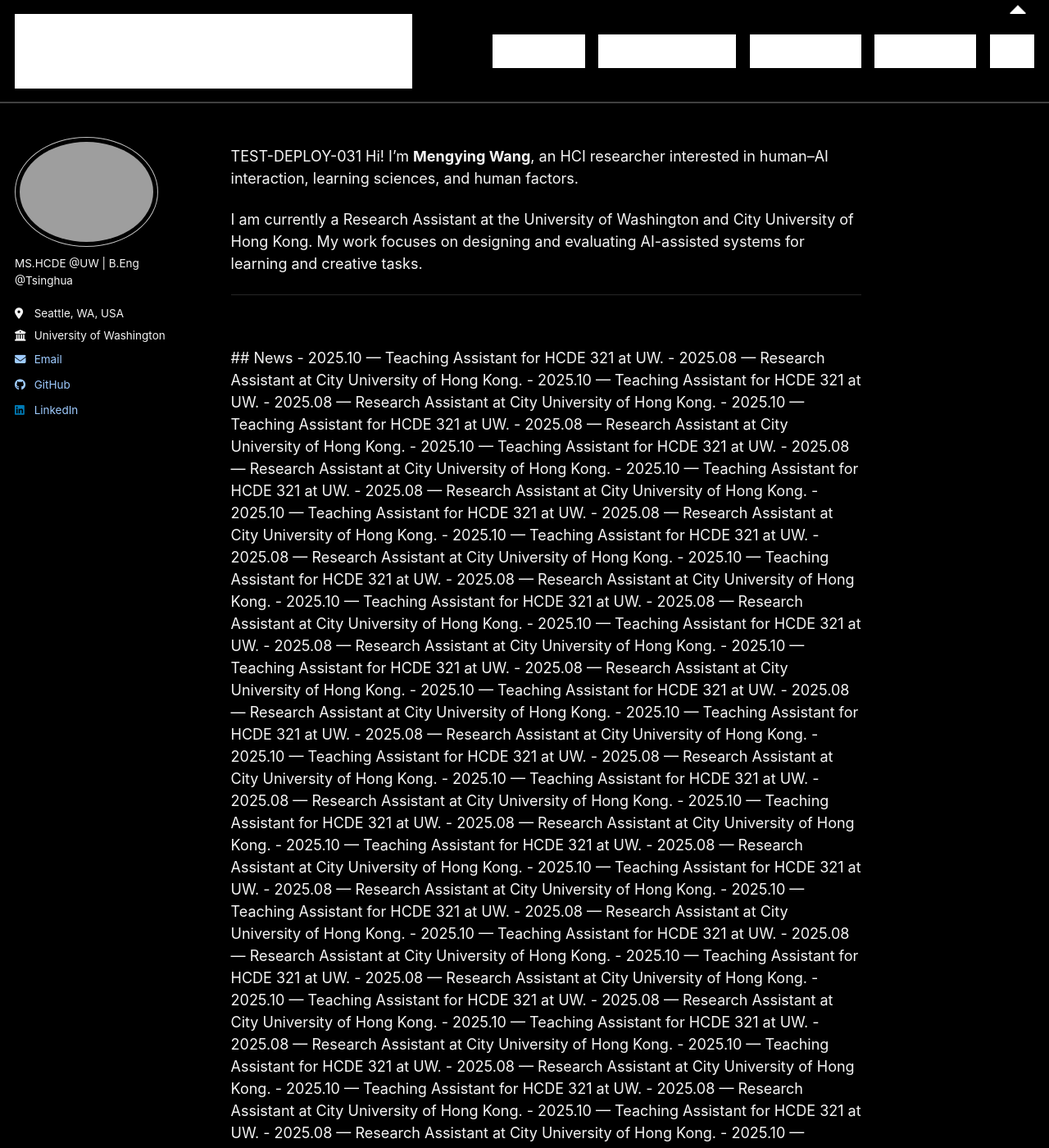
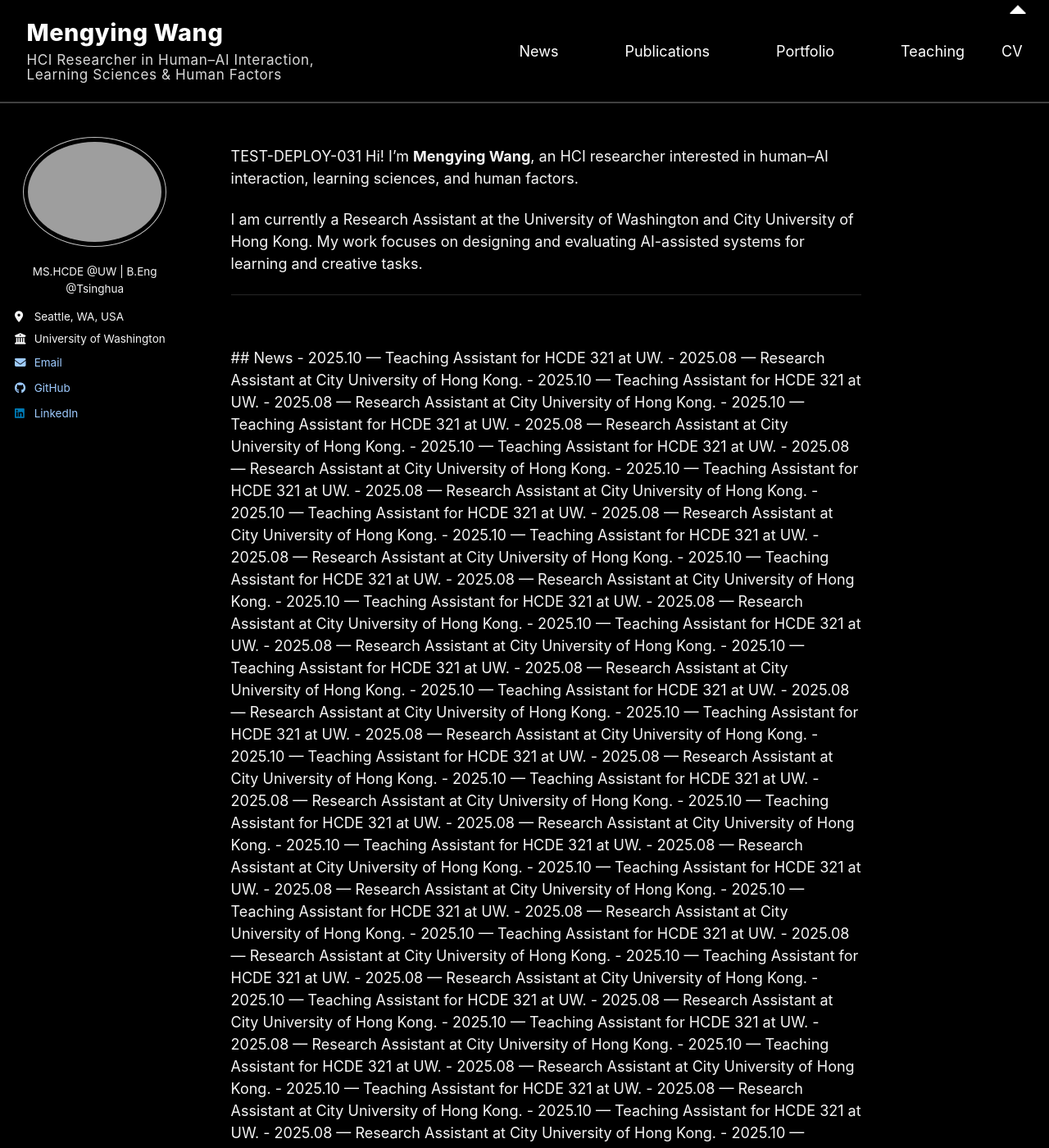
Before and after one commit to mengyingWWW/mengyingWWW.github.io, a Jekyll site: the page built from index.md, in a window 1280 px wide and 1400 px high. Shown: the whole window at 82% size. Built offline with Jekyll 4.4.1, drawn with Linux system fonts in a browser that asks for light colours; a script bundle is joined from its source files by our own code; library files that are not in the unit come from our copies.

Commit message:
Update main.scss

```diff
--- a/assets/css/main.scss
+++ b/assets/css/main.scss
@@ -354,3 +354,78 @@ button[aria-label*="Toggle"] {
     padding-right: 16px !important;
   }
 }
+/* =========================================================
+   FINAL DESKTOP FIXES (append at the VERY end of main.scss)
+   1) Fix white blocks in desktop masthead nav
+   2) Sidebar: avatar + bio centered, meta/links left-aligned
+   ========================================================= */
+
+/* ---------- 1) Desktop masthead: kill "white blocks" ---------- */
+@media (min-width: 769px) {
+  .masthead,
+  .masthead__inner-wrap,
+  .masthead__menu,
+  .greedy-nav,
+  .greedy-nav .visible-links,
+  .greedy-nav .visible-links > li,
+  .greedy-nav .visible-links > li > a {
+    background: transparent !important;
+    box-shadow: none !important;
+  }
+
+  /* If any rule accidentally set background-color (often white), force it off */
+  .masthead__menu-item,
+  .masthead__menu-item > a {
+    background-color: transparent !important;
+  }
+
+  /* Ensure text is visible (not “white rectangle”) */
+  .masthead a,
+  .masthead a:visited {
+    color: #ffffff !important;
+  }
+
+  /* Hover: bold only (no underline / no background) */
+  .masthead a:hover {
+    font-weight: 600 !important;
+    background-color: transparent !important;
+    text-decoration: none !important;
+  }
+}
+
+/* ---------- 2) Desktop sidebar alignment rules ---------- */
+@media (min-width: 769px) {
+  /* Center the avatar block */
+  .sidebar .author__avatar {
+    float: none !important;
+    display: flex !important;
+    justify-content: center !important;
+    margin: 0 0 10px 0 !important;
+  }
+
+  /* Center ONLY the bio line */
+  .sidebar .author__bio {
+    text-align: center !important;
+    margin: 0 0 14px 0 !important;
+  }
+
+  /* Keep location/school + social links LEFT aligned */
+  .sidebar .author__urls-wrapper,
+  .sidebar .author__urls {
+    text-align: left !important;
+  }
+
+  .sidebar .author__urls {
+    display: block !important;
+    padding-left: 0 !important;
+    margin-left: 0 !important;
+  }
+
+  .sidebar .author__urls li {
+    justify-content: flex-start !important;
+  }
+
+  .sidebar .author__urls a {
+    justify-content: flex-start !important;
+  }
+}
```
